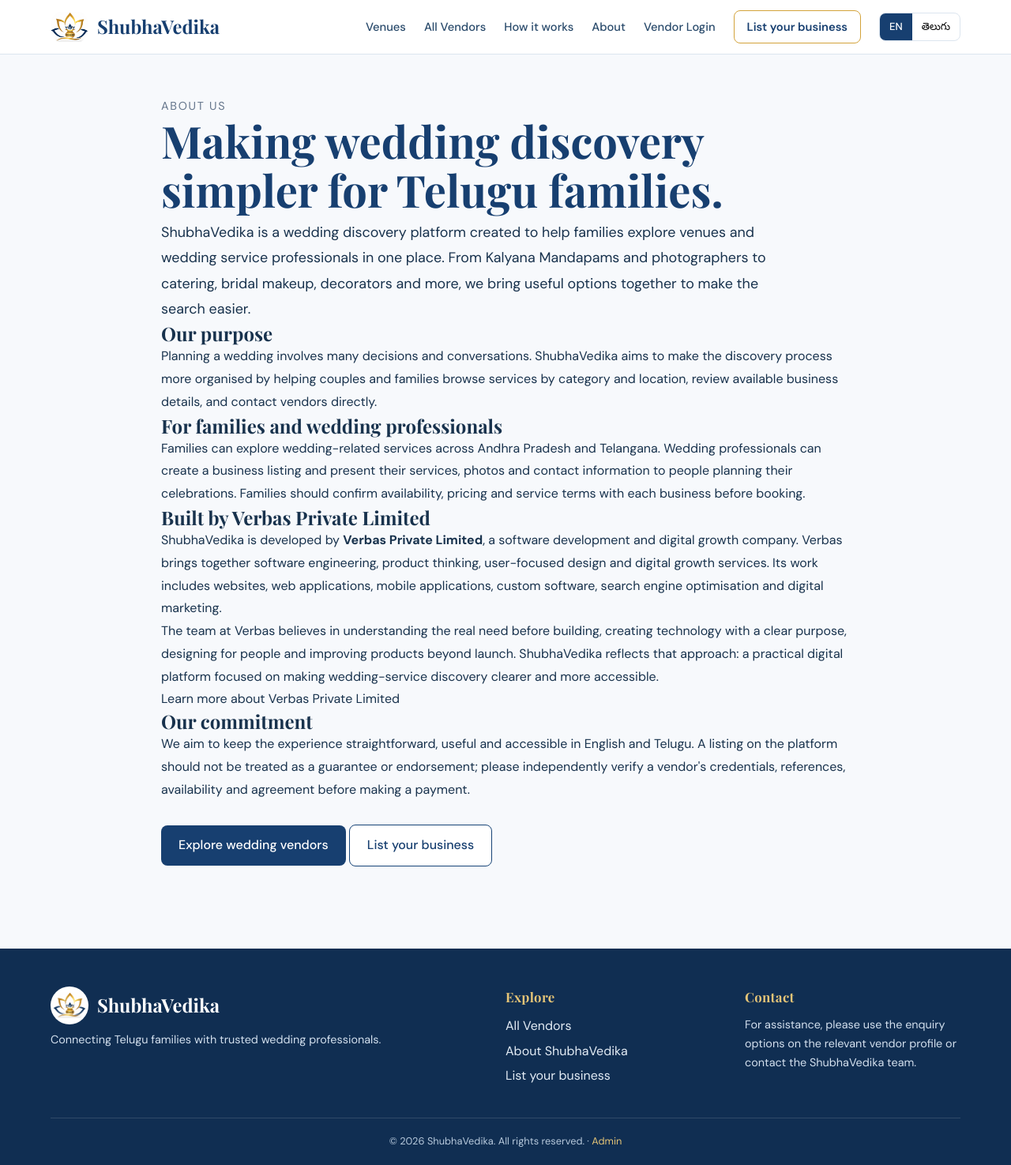
After one commit to verbaspvtltd-star/ShubhaVedika, a Flask app: page /about in a window 1280 px wide. The commit adds this page. Shown: the whole page at 79% size. Run offline with Flask 3, Linux system fonts and the light colour scheme; some libraries are stand-ins or nearby versions.

```diff
--- a/app.py
+++ b/app.py
@@ -1,5 +1,6 @@
 """ShubhaVedika bilingual Telugu wedding marketplace."""
 import os, uuid, functools, hashlib, hmac, json, secrets
+import certifi
 from datetime import datetime, timedelta
 import pymysql, pymysql.cursors
 from flask import Flask, g, jsonify, request, render_template, session, redirect, send_file, abort
@@ -35,6 +36,7 @@ PLANS = {
 
 
 
+
 def db():
     if 'db' not in g:
         g.db = pymysql.connect(
@@ -45,12 +47,7 @@ def db():
             database=Config.DB_NAME,
             charset='utf8mb4',
             cursorclass=pymysql.cursors.DictCursor,
-            autocommit=True,
-
-            # Secure connection to TiDB Cloud
-            ssl_ca='/etc/ssl/certs/ca-certificates.crt',
-            ssl_verify_cert=True,
-            ssl_verify_identity=True
+            autocommit=True
         )
     return g.db
 
@@ -120,6 +117,32 @@ def expire_due_plans():
 def home(): return render_template('index.html', page='home')
 @app.route('/vendors')
 def vendors_page(): return render_template('vendors.html', page='vendors')
+
+@app.route('/about')
+def about_page(): return render_template('about.html', page='about')
+
+@app.get('/robots.txt')
+def robots_txt():
+    from flask import Response
+    body = 'User-agent: *\nAllow: /\nDisallow: /admin\nDisallow: /api/\nDisallow: /vendor-dashboard\nDisallow: /vendor-login\nDisallow: /vendor-account-setup\nDisallow: /vendor-verification\nDisallow: /register-vendor\nSitemap: https://shubhavedika.com/sitemap.xml\n'
+    return Response(body, mimetype='text/plain')
+
+@app.get('/sitemap.xml')
+def sitemap_xml():
+    from flask import Response
+    from xml.sax.saxutils import escape
+    urls = [('/', '1.0', 'weekly'), ('/vendors', '0.9', 'daily'), ('/about', '0.5', 'monthly')]
+    try:
+        public_vendors = query("SELECT id FROM vendors WHERE status='active' AND plan_status='active' ORDER BY id DESC")
+        urls.extend((f"/vendor/{v['id']}", '0.7', 'weekly') for v in public_vendors)
+    except Exception:
+        pass
+    xml = ['<?xml version="1.0" encoding="UTF-8"?>', '<urlset xmlns="http://www.sitemaps.org/schemas/sitemap/0.9">']
+    for path, priority, freq in urls:
+        xml.append(f'<url><loc>{escape("https://shubhavedika.com" + path)}</loc><changefreq>{freq}</changefreq><priority>{priority}</priority></url>')
+    xml.append('</urlset>')
+    return Response('\n'.join(xml), mimetype='application/xml')
+
 @app.route('/vendor/<int:vid>')
 def vendor_page(vid): return render_template('vendor.html', page='vendor', vid=vid)
 @app.route('/register-vendor')
--- a/requirements.txt
+++ b/requirements.txt
@@ -6,3 +6,4 @@ python-dotenv==1.0.1
 razorpay==1.4.2
 gunicorn==23.0.0
 setuptools==80.9.0
+certifi
--- /dev/null
+++ b/templates/about.html
@@ -0,0 +1,18 @@
+{% extends "base.html" %}
+{% block title %}About ShubhaVedika | Built by Verbas Private Limited{% endblock %}
+{% block meta_description %}Learn about ShubhaVedika, a Telugu wedding marketplace built by Verbas Private Limited to help families discover wedding venues and service professionals across Andhra Pradesh and Telangana.{% endblock %}
+{% block og_title %}About ShubhaVedika | Built by Verbas Private Limited{% endblock %}
+{% block content %}
+<section class="wrap" style="max-width:1000px;padding-top:54px;padding-bottom:64px">
+  <p class="muted" style="letter-spacing:.12em;text-transform:uppercase">About us</p>
+  <h1 style="font-size:clamp(2rem,5vw,3.5rem);line-height:1.12">Making wedding discovery simpler for Telugu families.</h1>
+  <p style="font-size:1.12rem;max-width:780px;line-height:1.8">ShubhaVedika is a wedding discovery platform created to help families explore venues and wedding service professionals in one place. From Kalyana Mandapams and photographers to catering, bridal makeup, decorators and more, we bring useful options together to make the search easier.</p>
+  <h2>Our purpose</h2><p style="line-height:1.8">Planning a wedding involves many decisions and conversations. ShubhaVedika aims to make the discovery process more organised by helping couples and families browse services by category and location, review available business details, and contact vendors directly.</p>
+  <h2>For families and wedding professionals</h2><p style="line-height:1.8">Families can explore wedding-related services across Andhra Pradesh and Telangana. Wedding professionals can create a business listing and present their services, photos and contact information to people planning their celebrations. Families should confirm availability, pricing and service terms with each business before booking.</p>
+  <h2>Built by Verbas Private Limited</h2><p style="line-height:1.8">ShubhaVedika is developed by <strong>Verbas Private Limited</strong>, a software development and digital growth company. Verbas brings together software engineering, product thinking, user-focused design and digital growth services. Its work includes websites, web applications, mobile applications, custom software, search engine optimisation and digital marketing.</p>
+  <p style="line-height:1.8">The team at Verbas believes in understanding the real need before building, creating technology with a clear purpose, designing for people and improving products beyond launch. ShubhaVedika reflects that approach: a practical digital platform focused on making wedding-service discovery clearer and more accessible.</p>
+  <p><a href="https://verbas.in/about" target="_blank" rel="noopener noreferrer">Learn more about Verbas Private Limited</a></p>
+  <h2>Our commitment</h2><p style="line-height:1.8">We aim to keep the experience straightforward, useful and accessible in English and Telugu. A listing on the platform should not be treated as a guarantee or endorsement; please independently verify a vendor's credentials, references, availability and agreement before making a payment.</p>
+  <div style="margin-top:30px"><a class="btn" href="/vendors">Explore wedding vendors</a> <a class="btn ghost" href="/register-vendor">List your business</a></div>
+</section>
+{% endblock %}
--- a/templates/base.html
+++ b/templates/base.html
@@ -3,7 +3,17 @@
 <head>
 <meta charset="utf-8">
 <meta name="viewport" content="width=device-width, initial-scale=1">
-<title>ShubhaVedika | Telugu States Wedding Marketplace · శుభ వేదిక</title>
+<title>{% block title %}ShubhaVedika | Telugu Wedding Vendors, Venues & Services{% endblock %}</title>
+<meta name="description" content="{% block meta_description %}Discover wedding venues, photographers, makeup artists, caterers and trusted wedding professionals across Andhra Pradesh and Telangana with ShubhaVedika.{% endblock %}">
+<meta name="robots" content="index,follow,max-image-preview:large,max-snippet:-1,max-video-preview:-1">
+<link rel="canonical" href="https://shubhavedika.com{{ request.path }}">
+<meta property="og:type" content="website"><meta property="og:site_name" content="ShubhaVedika">
+<meta property="og:title" content="{% block og_title %}ShubhaVedika | Telugu Wedding Marketplace{% endblock %}">
+<meta property="og:description" content="Discover trusted wedding venues and professionals across Andhra Pradesh and Telangana.">
+<meta property="og:url" content="https://shubhavedika.com{{ request.path }}">
+<meta property="og:image" content="https://shubhavedika.com/static/images/hero.jpg">
+<meta name="twitter:card" content="summary_large_image">
+<script type="application/ld+json">{{ {"@context":"https://schema.org","@type":"Organization","name":"ShubhaVedika","url":"https://shubhavedika.com/","logo":"https://shubhavedika.com/static/images/shubhavedika-logo.png","description":"A Telugu wedding marketplace connecting families with wedding venues and service professionals across Andhra Pradesh and Telangana.","parentOrganization":{"@type":"Organization","name":"Verbas Private Limited","url":"https://verbas.in/"}} | tojson }}</script>
 <meta name="description" content="Find wedding venues, photographers, makeup artists, caterers and more across Mana Telugu States (Andhra Pradesh and Telangana).">
 <link rel="preconnect" href="https://fonts.googleapis.com">
 <link rel="preconnect" href="https://fonts.gstatic.com" crossorigin>
@@ -18,6 +28,7 @@
     <a href="/vendors?category=kalyana-mandapams" data-i18n="nav_venues">Venues</a>
     <a href="/vendors" data-i18n="nav_vendors">All Vendors</a>
     <a href="/#how" data-i18n="nav_how">How it works</a>
+    <a href="/about">About</a>
     <a href="/vendor-login">Vendor Login</a><a class="join" href="/register-vendor" data-i18n="nav_join">List your business</a>
     <span class="lang"><button class="lang-btn" data-l="en" onclick="setLang('en')">EN</button><button class="lang-btn" data-l="te" onclick="setLang('te')">తెలుగు</button></span>
   </nav>
@@ -27,7 +38,7 @@
 <footer class="foot">
   <div class="fgrid">
     <div><div class="logo light"><img class="brand-logo" src="/static/images/shubhavedika-logo.png" alt="ShubhaVedika lotus kalash logo"><span data-i18n="brand">ShubhaVedika</span></div><p data-i18n="footer_about"></p></div>
-    <div><h4 data-i18n="footer_links"></h4><a href="/vendors" data-i18n="nav_vendors"></a><a href="/register-vendor" data-i18n="nav_join"></a></div>
+    <div><h4 data-i18n="footer_links"></h4><a href="/vendors" data-i18n="nav_vendors"></a><a href="/about">About ShubhaVedika</a><a href="/register-vendor" data-i18n="nav_join"></a></div>
     <div><h4 data-i18n="footer_contact"></h4><p>For assistance, please use the enquiry options on the relevant vendor profile or contact the ShubhaVedika team.</p></div>
   </div>
   <p class="copy">© 2026 ShubhaVedika. <span data-i18n="rights"></span> · <a href="/admin/login">Admin</a></p>
```
Also changed, not shown: README.md, 2 other files.
